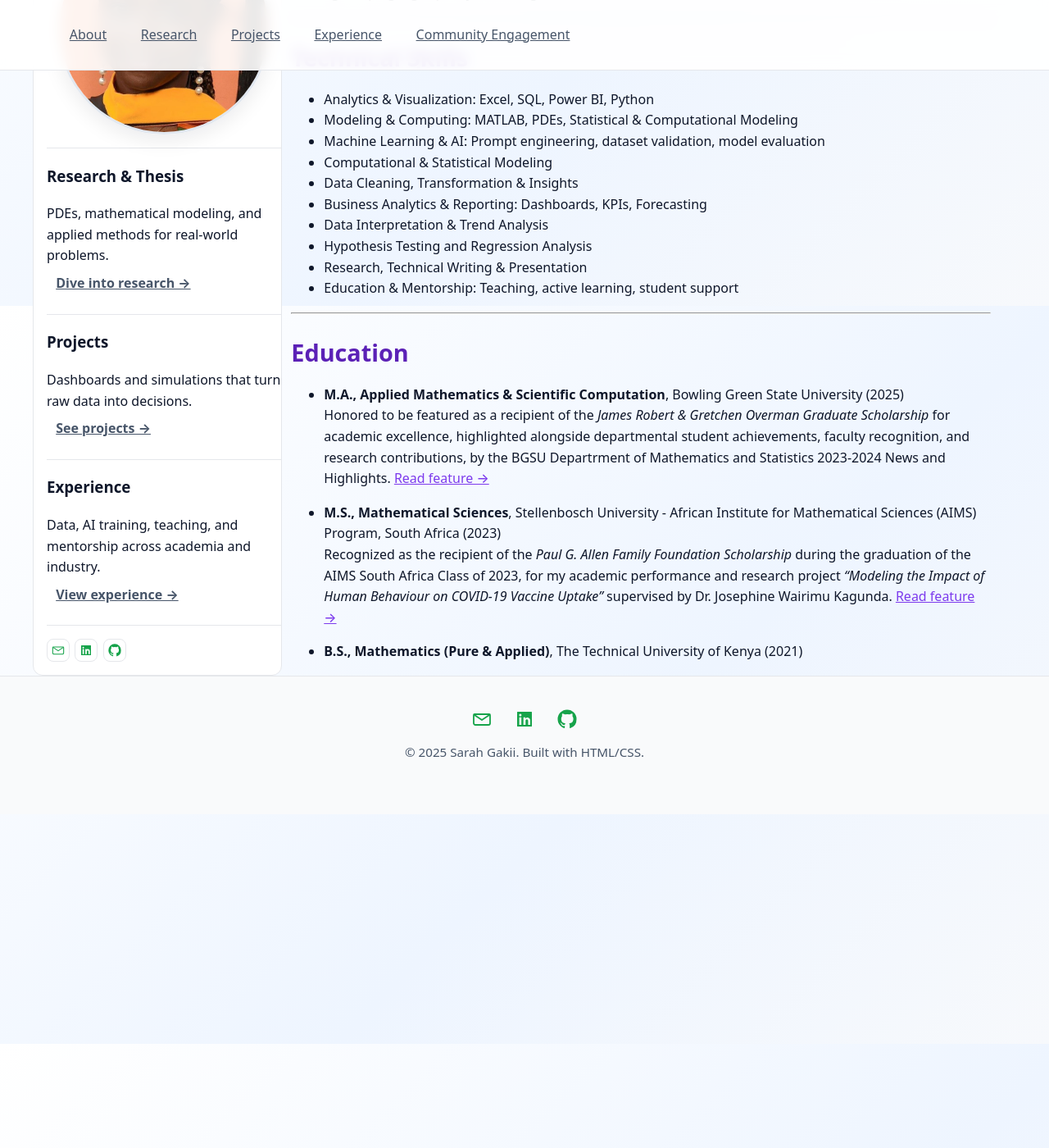
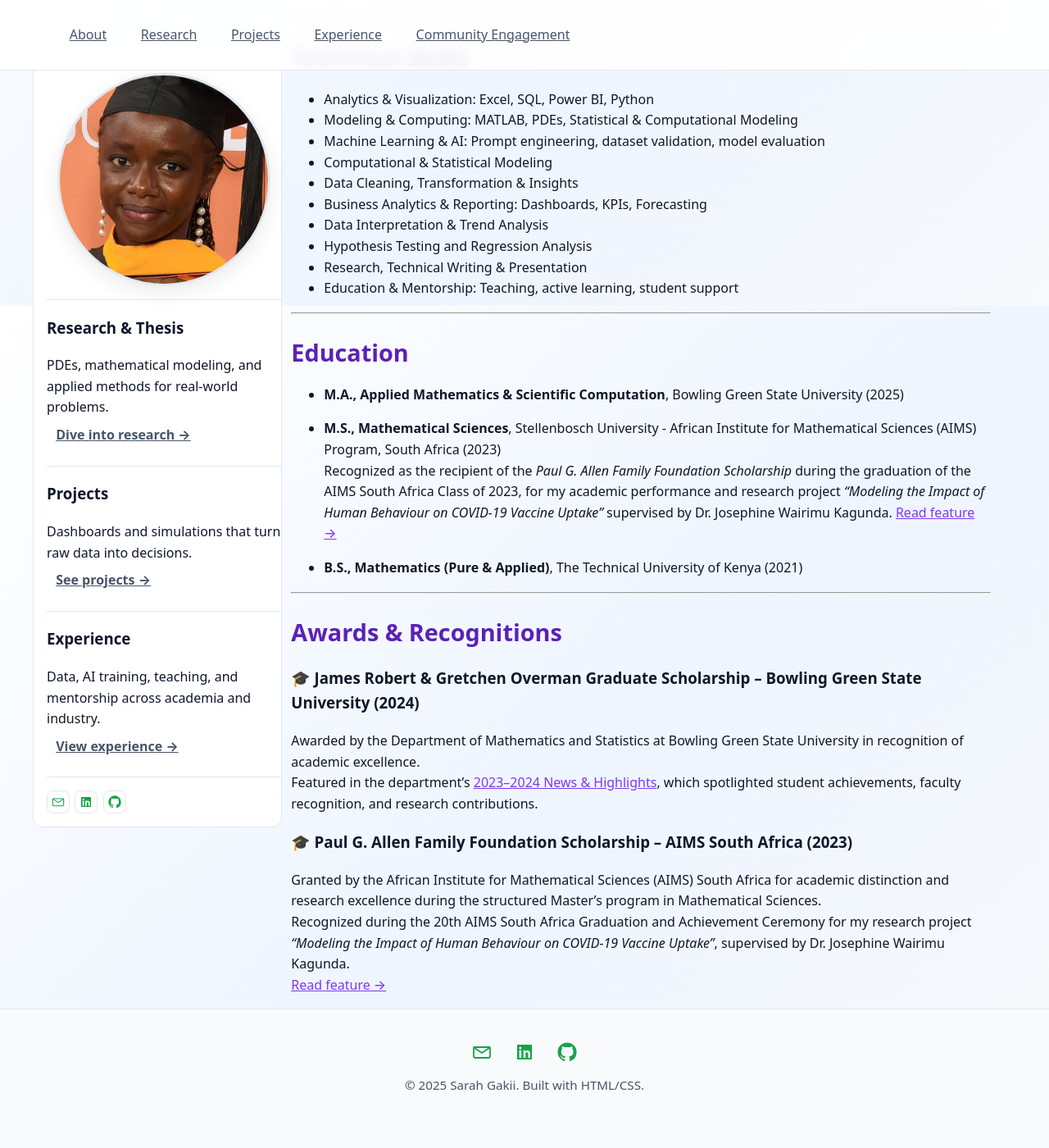
Before and after one commit to SARAH-GAKII/sarah-gakii.github.io, a Jekyll site: the page built from index.md, in a window 1280 px wide and 1400 px high, scrolled down 527 px. Shown: the whole window at 82% size. Built offline with Jekyll 4.4.1, drawn with Linux system fonts in a browser that asks for light colours; before the commit the page ends 1520 px from its top, so only the background shows below that.

Commit message:
Add awards and recognitions to index.md
Added awards and recognitions section with scholarship details.

```diff
--- a/index.md
+++ b/index.md
@@ -90,14 +90,27 @@ My work sits at the intersection of research, analytics, and impact. I’ve taug
 
 ## Education {#education}
 - **M.A., Applied Mathematics & Scientific Computation**, Bowling Green State University (2025)
-Honored to be featured as a recipient of the *James Robert & Gretchen Overman Graduate Scholarship* for academic excellence, highlighted alongside departmental student achievements, faculty recognition, and research contributions, by the BGSU Departrment of Mathematics and Statistics 2023-2024 News and Highlights.
-[Read feature →](https://www.bgsu.edu/arts-and-sciences/mathematics-and-statistics/department-and-alumni-news/2023-2024.html)
-
 - **M.S., Mathematical Sciences**, Stellenbosch University - African Institute for Mathematical Sciences (AIMS) Program, South Africa (2023)
 Recognized as the recipient of the *Paul G. Allen Family Foundation Scholarship* during the graduation of the AIMS South Africa Class of 2023, for my academic performance and research project *“Modeling the Impact of Human Behaviour on COVID-19 Vaccine Uptake”* supervised by Dr. Josephine Wairimu Kagunda.
 [Read feature →](https://aims.ac.za/2023/07/03/aims-south-africa-hosts-its-20th-graduation-and-recognition-of-achievement-ceremony/)
 
 - **B.S., Mathematics (Pure & Applied)**, The Technical University of Kenya (2021)
+
+---
+
+## Awards & Recognitions
+
+### 🎓 James Robert & Gretchen Overman Graduate Scholarship – Bowling Green State University (2024)
+Awarded by the Department of Mathematics and Statistics at Bowling Green State University in recognition of academic excellence.
+Featured in the department’s [2023–2024 News & Highlights](https://www.bgsu.edu/arts-and-sciences/mathematics-and-statistics/department-and-alumni-news/2023-2024.html), which spotlighted student achievements, faculty recognition, and research contributions.
+
+
+### 🎓 Paul G. Allen Family Foundation Scholarship – AIMS South Africa (2023)
+Granted by the African Institute for Mathematical Sciences (AIMS) South Africa for academic distinction and research excellence during the structured Master’s program in Mathematical Sciences.
+Recognized during the 20th AIMS South Africa Graduation and Achievement Ceremony for my research project *“Modeling the Impact of Human Behaviour on COVID-19 Vaccine Uptake”*, supervised by Dr. Josephine Wairimu Kagunda.
+[Read feature →](https://aims.ac.za/2023/07/03/aims-south-africa-hosts-its-20th-graduation-and-recognition-of-achievement-ceremony/)
+
+
     {% endcapture %}
     {{ main_md | markdownify }}
   </div>
```
